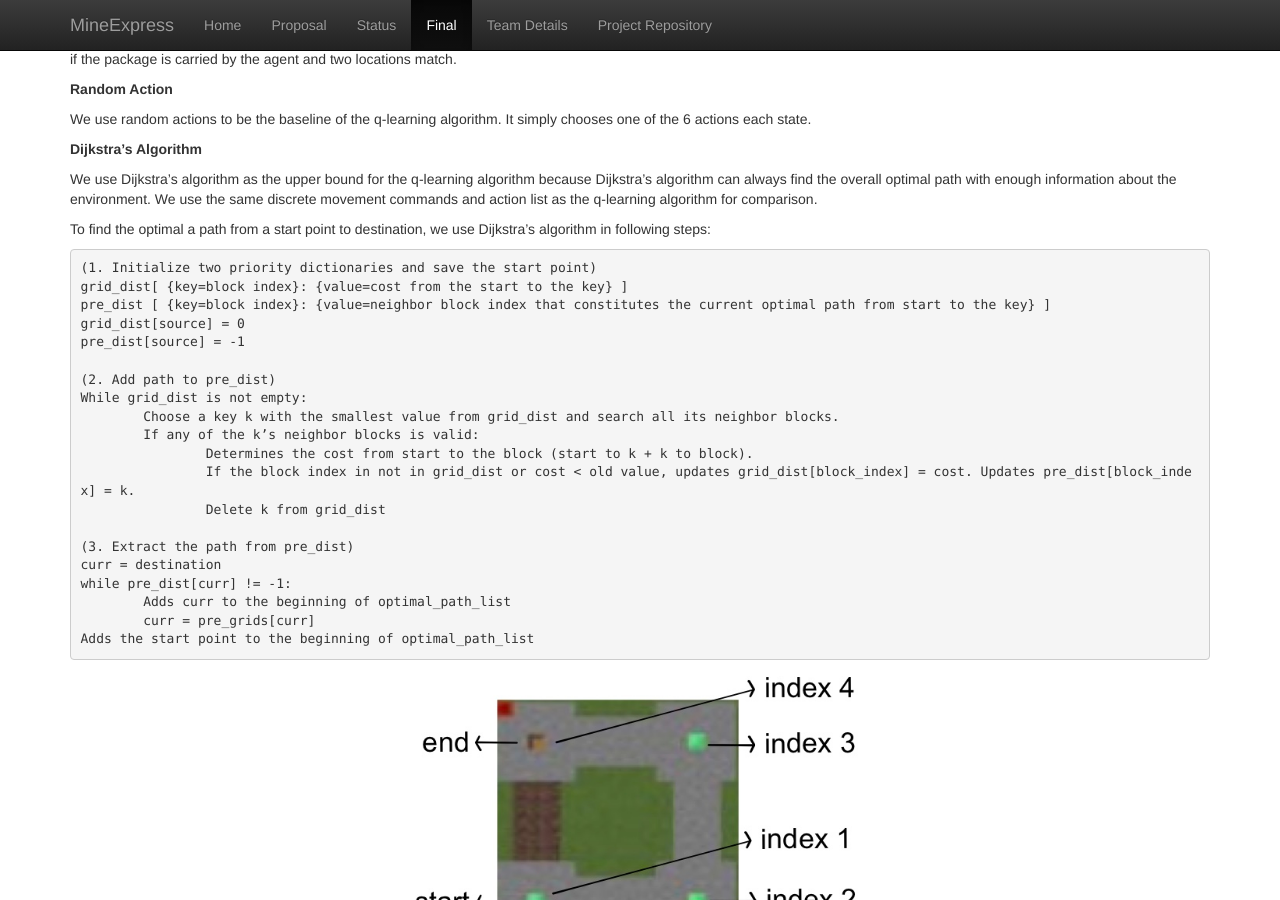
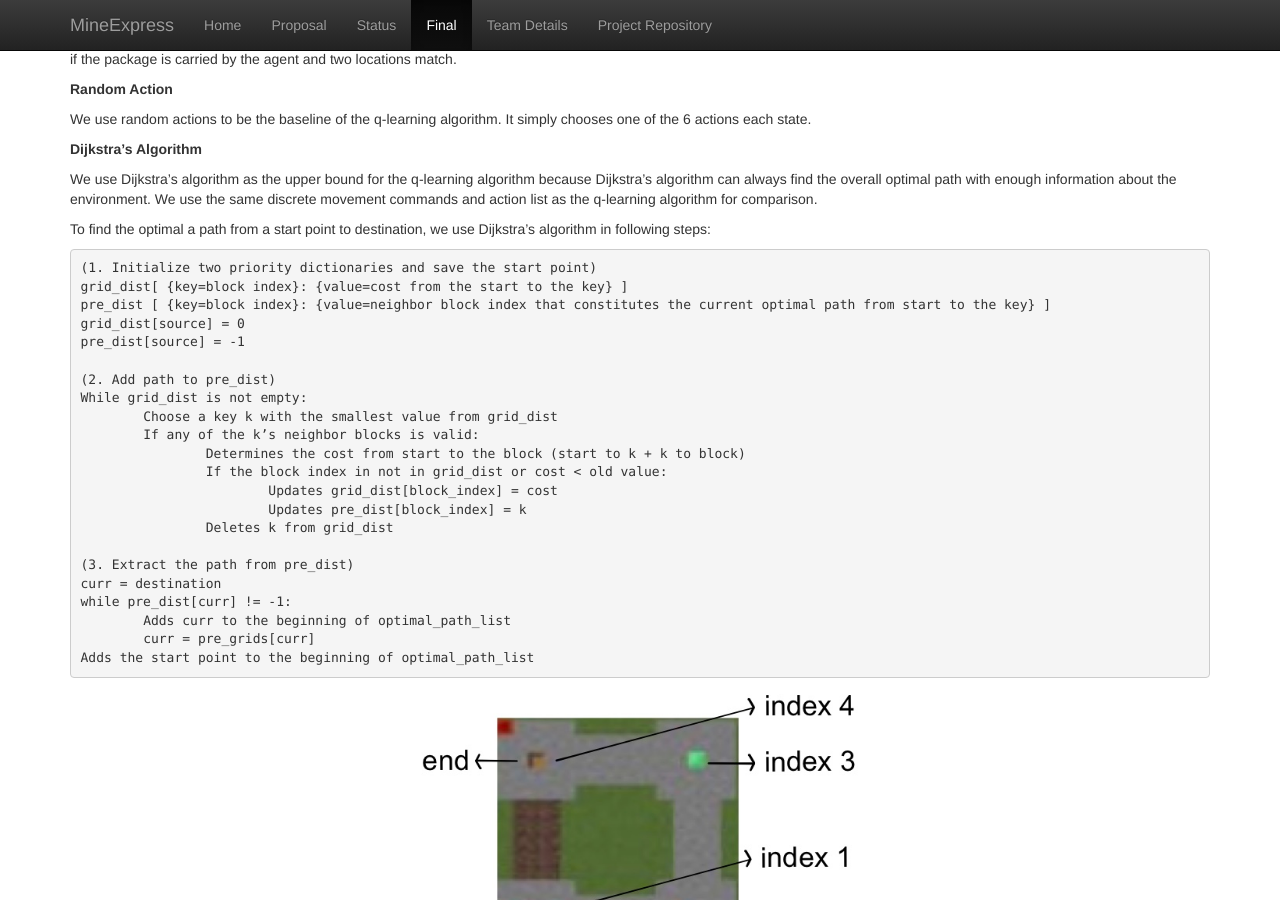
Before and after one commit to ETTOTW/Herobrine, a Jekyll site: the page built from docs/final.md, in a window 1280 px wide and 900 px high, scrolled down 2247 px. Built offline with Jekyll 4.4.1, drawn with Linux system fonts in a browser that asks for light colours.

Commit message:
Update final.md

```diff
--- a/docs/final.md
+++ b/docs/final.md
@@ -85,11 +85,13 @@ To find the optimal a path from a start point to destination, we use Dijkstra's
 
     (2. Add path to pre_dist)
     While grid_dist is not empty:
-    	Choose a key k with the smallest value from grid_dist and search all its neighbor blocks.
+    	Choose a key k with the smallest value from grid_dist
     	If any of the k’s neighbor blocks is valid:
-    		Determines the cost from start to the block (start to k + k to block).
-    		If the block index in not in grid_dist or cost < old value, updates grid_dist[block_index] = cost. Updates pre_dist[block_index] = k.
-    		Delete k from grid_dist
+    		Determines the cost from start to the block (start to k + k to block)
+    		If the block index in not in grid_dist or cost < old value:
+    			Updates grid_dist[block_index] = cost
+    			Updates pre_dist[block_index] = k
+    		Deletes k from grid_dist
 
     (3. Extract the path from pre_dist)
     curr = destination
```
